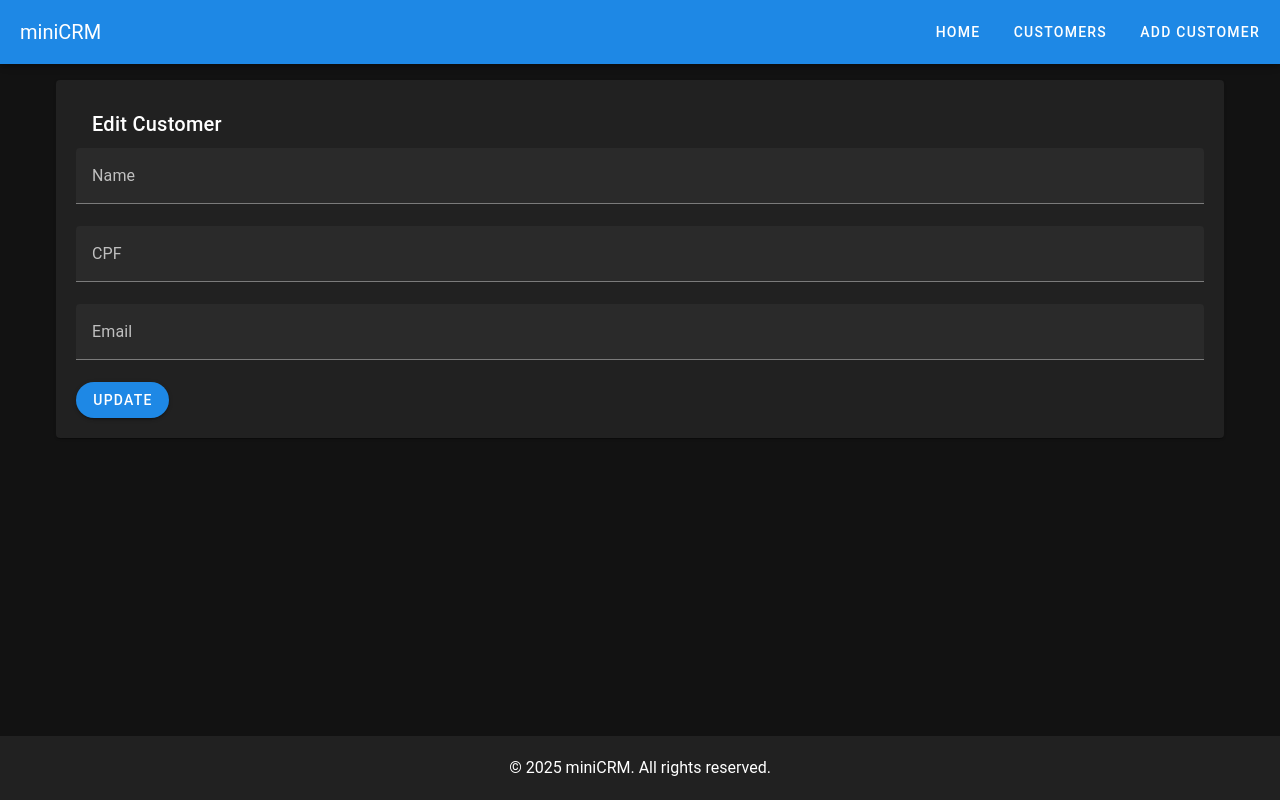
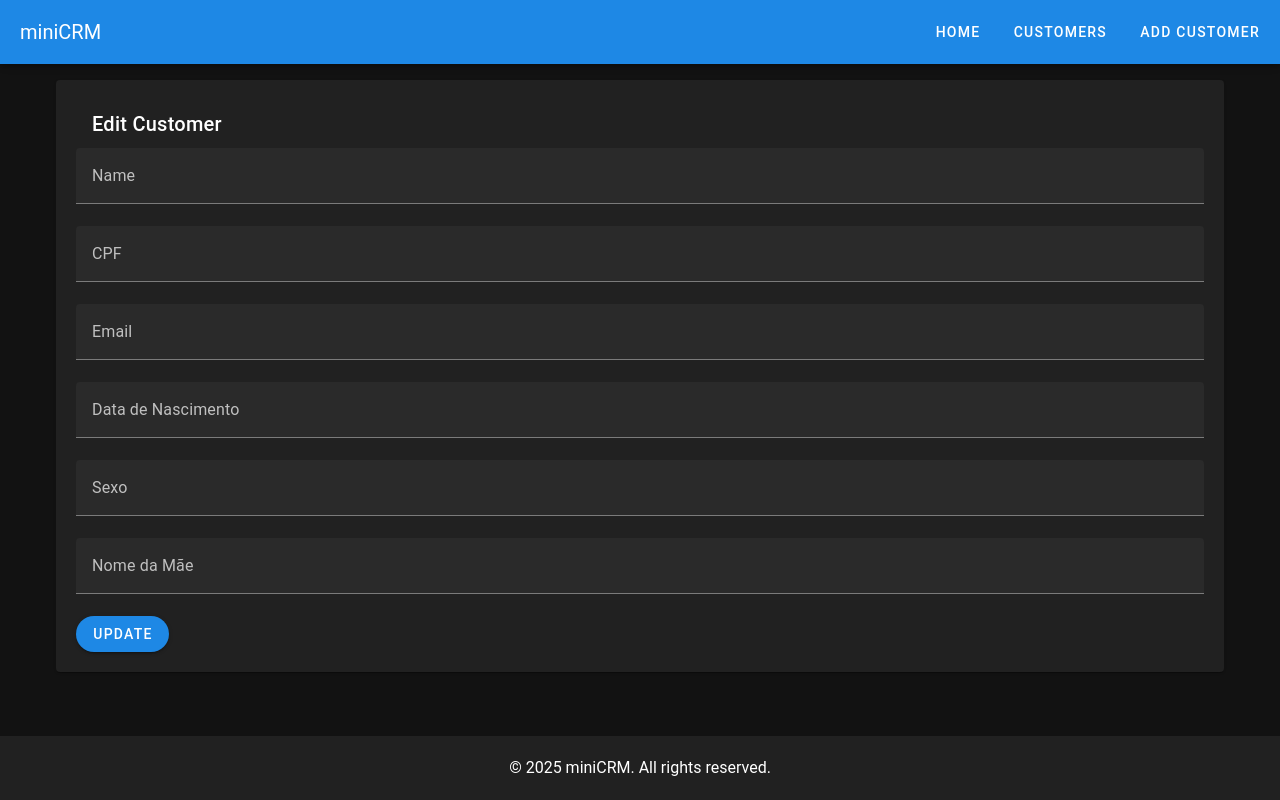
Before and after one commit to PedroBuarque/miniCRM, a Vue app in the folder minicrm-frontend/: page /edit-cliente/1 in a window 1280 px wide. Built offline with nearby package versions, Linux system fonts and the light colour scheme; no server answers.

Commit message:
Add missing fields to the customer add form

```diff
--- a/minicrm-frontend/src/views/CustomerForm.vue
+++ b/minicrm-frontend/src/views/CustomerForm.vue
@@ -5,6 +5,9 @@
         <v-text-field label="Name" v-model="cliente.nome" required></v-text-field>
         <v-text-field label="CPF" v-model="cliente.cpf" required></v-text-field>
         <v-text-field label="Email" v-model="cliente.email" required></v-text-field>
+        <v-text-field label="Data de Nascimento" v-model="cliente.dataNascimento" required></v-text-field>
+        <v-text-field label="Sexo" v-model="cliente.sexo" required></v-text-field>
+        <v-text-field label="Nome da Mãe" v-model="cliente.nomeMae" required></v-text-field>
         <!-- Add more fields as needed, such as date fields for dataNascimento, etc. -->
         <v-btn color="primary" type="submit" rounded>
           {{ isEditing ? "Update" : "Add" }}
@@ -24,6 +27,10 @@
           nome: '',
           cpf: '',
           email: '',
+          sexo: '',
+          nomeMae: '',
+          dataNascimento:'',
+          dataCadastro: '',
           // add additional properties: dataNascimento, sexo, nomeMae, dataCadastro
         },
         isEditing: false
```
